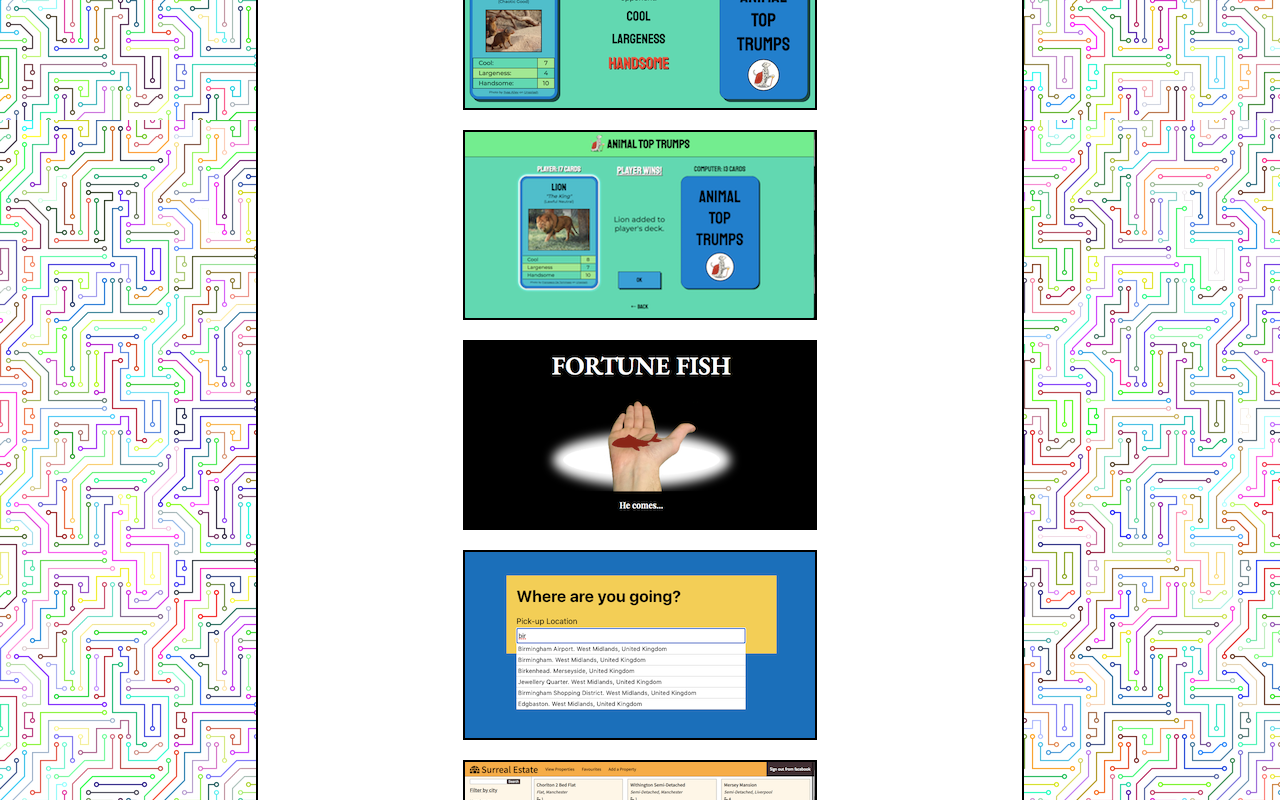
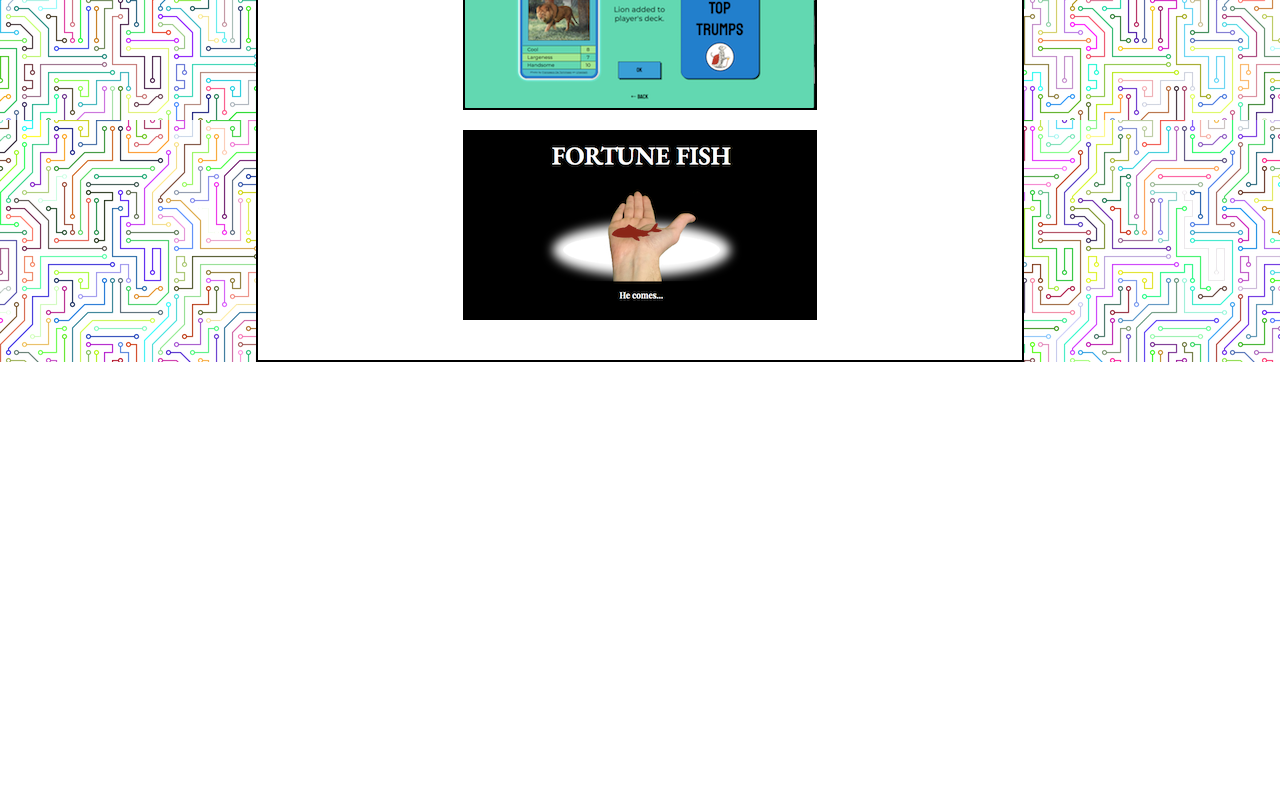
Before and after one commit to scented-wiring/portfolio, a React (Create React App) app: page / in a window 1280 px wide. Shown: the part 2280-3080 px from the top of the page. After the commit the page ends 2642 px from the top, so only its background shows below. Built offline with nearby package versions, Linux system fonts and the light colour scheme.

Commit message:
remove projects

```diff
--- a/src/projectsArray.js
+++ b/src/projectsArray.js
@@ -1,13 +1,7 @@
 import gamesearch from "./images/screenshots/gamesearch.png";
 import toptrumpslite from "./images/screenshots/toptrumpslite.png";
-import toptrumps from "./images/screenshots/toptrumps.png";
 import fortunefish from "./images/screenshots/fortunefish.png";
-import surrealestate from "./images/screenshots/surrealestate.png";
 import portfolio from "./images/screenshots/portfolio.png";
-import pickup from "./images/screenshots/pickup.png";
-import weather from "./images/screenshots/weather.png";
-import nasa from "./images/screenshots/nasa.png";
-import booklibrary from "./images/screenshots/booklibrary.png";
 
 const projectsArray = [
   {
@@ -39,22 +33,9 @@ const projectsArray = [
     ],
   },
   {
-    name: "Animal Top Trumps",
-    description:
-      "Create Top Trumps cards and battle them against a computer AI. A Work in Progress.",
-    technologies: "Built with React, Express and MySQL.",
-    image: toptrumps,
-    links: [
-      {
-        href: "https://github.com/scented-wiring/animal-top-trumps",
-        destination: "Github",
-      },
-    ],
-  },
-  {
     name: "Animal Top Trumps Lite",
     description:
-      "A scaled down and completed version of the Animal Top Trumps project.",
+      "Play a game of Top Trumps against an 'AI'",
     technologies: "Built with React, and Framer Motion.",
     image: toptrumpslite,
     links: [
@@ -84,80 +65,7 @@ const projectsArray = [
         destination: "Github",
       },
     ],
-  },
-  {
-    name: "Pick-up Location Box",
-    description: "Suggests locations based on user input.",
-    technologies: "Built with React.",
-    image: pickup,
-    links: [
-      {
-        href: "https://github.com/scented-wiring/pickup-location-box",
-        destination: "Github",
-      },
-      {
-        href: "https://pickup-location-box.herokuapp.com/",
-        destination: "Heroku",
-      },
-    ],
-  },
-  {
-    name: "Surreal Estate",
-    description:
-      "Create, edit and save properties and filter/arrange them in displays.",
-    technologies: "Built with React.",
-    image: surrealestate,
-    links: [
-      {
-        href: "https://github.com/scented-wiring/surreal-estate",
-        destination: "Github",
-      },
-    ],
-  },
-  {
-    name: "Weather",
-    description: "Displays 5 day forecast for selected British city.",
-    technologies: "Built with React.",
-    image: weather,
-    links: [
-      {
-        href: "https://github.com/scented-wiring/weather-app",
-        destination: "Github",
-      },
-      {
-        href: "https://gb-weather-app.herokuapp.com/",
-        destination: "Heroku",
-      },
-    ],
-  },
-  {
-    name: "NASA Image Search",
-    description: "Returns images from the NASA API based on search query.",
-    technologies: "Built with React.",
-    image: nasa,
-    links: [
-      {
-        href: "https://github.com/scented-wiring/tech-test",
-        destination: "Github",
-      },
-      {
-        href: "https://nasa-api-image-search.herokuapp.com/",
-        destination: "Heroku",
-      },
-    ],
-  },
-  {
-    name: "Library API",
-    description: "Create, read, update and delete book data via HTTP requests.",
-    technologies: "Built with Express and MySQL.",
-    image: booklibrary,
-    links: [
-      {
-        href: "https://github.com/scented-wiring/book-library-api",
-        destination: "Github",
-      },
-    ],
-  },
+  }
 ];
 
 export { projectsArray };
```
